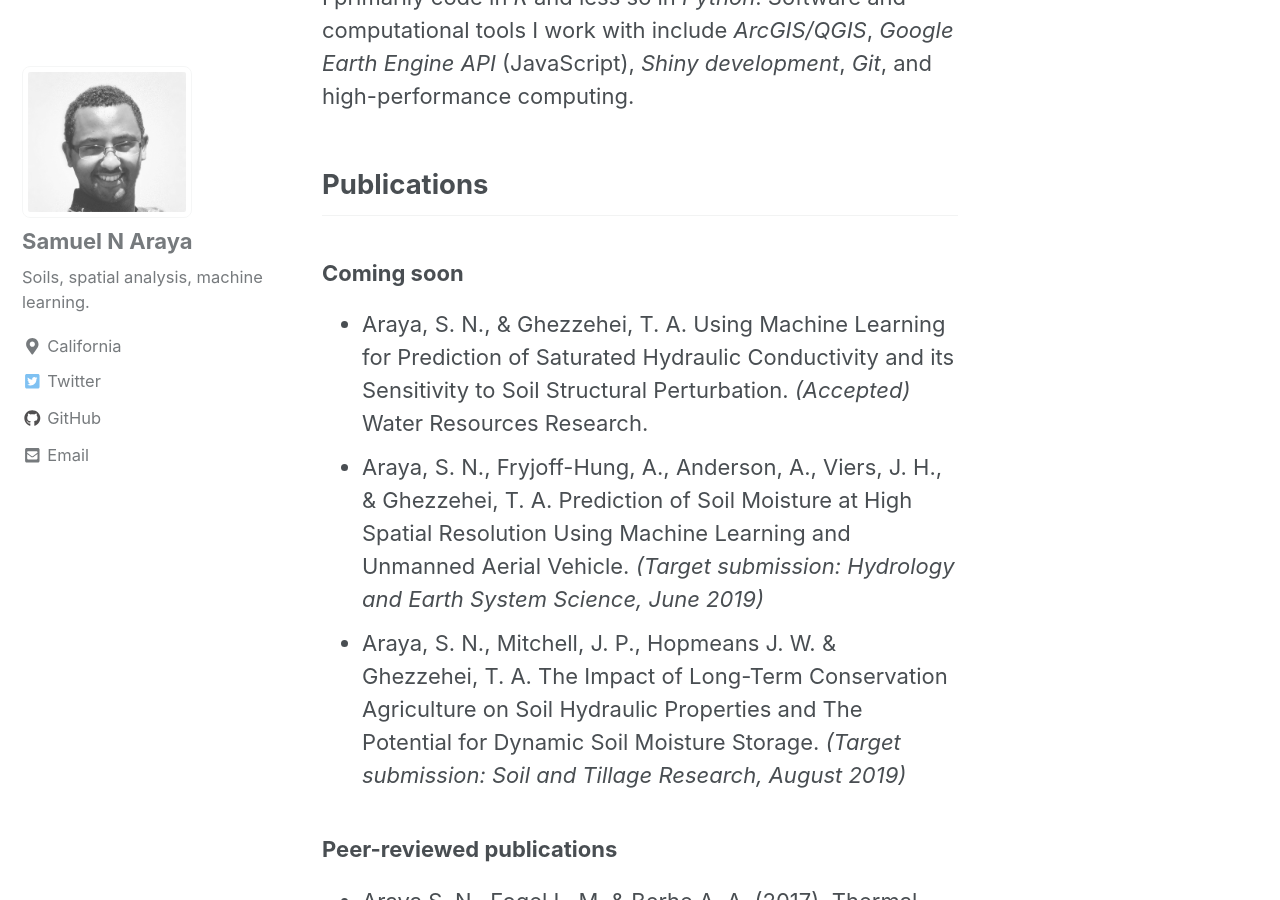
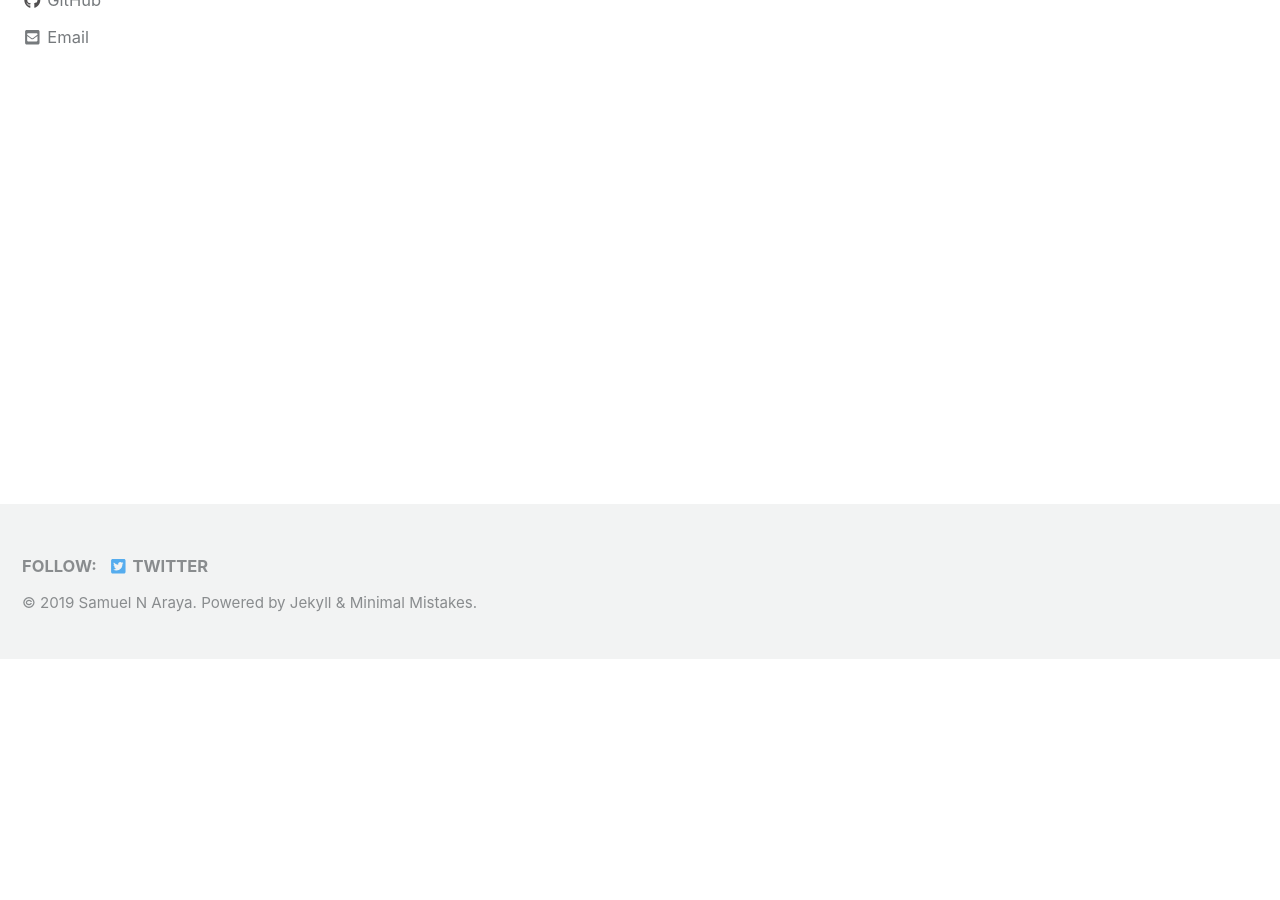
Before and after one commit to saraya209/saraya209.github.io, a Jekyll site: the page built from _pages/about.md, in a window 1280 px wide and 900 px high, scrolled down 463 px. Built offline with Jekyll 4.4.1, drawn with Linux system fonts in a browser that asks for light colours; cached includes are drawn as plain includes; nearby versions of some CDN libraries; after the commit the page ends 1122 px from its top, so only the background shows below that; some of the changed text lies outside the part shown.

```diff
--- a/_config.yml
+++ b/_config.yml
@@ -93,7 +93,7 @@ author:
   avatar           : "assets/images/profile_photo_405x360.jpg"
   bio              : "Soils, spatial analysis, machine learning."
   location         : "California"
-  email            : saraya@ucmerced.edu
+  email            : araya@stanford.edu
   links:
     - label: "Twitter"
       icon: "fab fa-fw fa-twitter-square"
--- a/_pages/about.md
+++ b/_pages/about.md
@@ -3,18 +3,3 @@ layout: single
 title: About me
 permalink: /about/
 ---
-I'm a Ph.D. candidate at the UC Merced [soil physics lab](http://soilphysics.ucmerced.edu/). My research interests are in applying machine learning and spatial analysis to address environmental problems across scales. I have a particular interest in remote sensing surface-subsurface processes from unmanned aircraft systems.
-
-## Tools I use
-I primarily code in _R_ and less so in _Python_. Software and computational tools I work with include _ArcGIS/QGIS_, _Google Earth Engine API_ (JavaScript), _Shiny development_, _Git_, and high-performance computing.
-
-## Publications
-### Coming soon
-- Araya, S. N., & Ghezzehei, T. A. Using Machine Learning for Prediction of Saturated Hydraulic Conductivity and its Sensitivity to Soil Structural Perturbation. _(Accepted)_ Water Resources Research.
-- Araya, S. N., Fryjoff-Hung, A., Anderson, A., Viers, J. H., & Ghezzehei, T. A. Prediction of Soil Moisture at High Spatial Resolution Using Machine Learning and Unmanned Aerial Vehicle.  _(Target submission: Hydrology and Earth System Science, June 2019)_
-- Araya, S. N., Mitchell, J. P., Hopmeans J. W. & Ghezzehei, T. A. The Impact of Long-Term Conservation Agriculture on Soil Hydraulic Properties and The Potential for Dynamic Soil Moisture Storage. _(Target submission: Soil and Tillage Research, August 2019)_
-
-### Peer-reviewed publications
-- Araya S. N., Fogel L. M. & Berhe A. A. (2017). Thermal alteration of soil organic matter properties: A systematic study to infer response of Sierra Nevada climosequence soils to forest fires, Soil, 3(1), 31-44, doi: 10.5194/soil-3-31-2017.
-- Araya S. N., Meding M. & Berhe A. A. (2016). Thermal alteration of soil physico-chemical properties: a systematic study to infer response of Sierra Nevada climosequence soils to forest fires. Soil, 2(3), 351–366, doi: 10.5194/soil-2-351-2016.
-- Berhe A. A., Arnold C., Stacy E., Lever R., McCorkle E. & Araya S. N. (2014). Soil erosion controls on biogeochemical cycling of carbon and nitrogen. Nature Education Knowledge 5(8):2
```
Also changed, not shown: _pages/home.md (+6 -2 lines).
